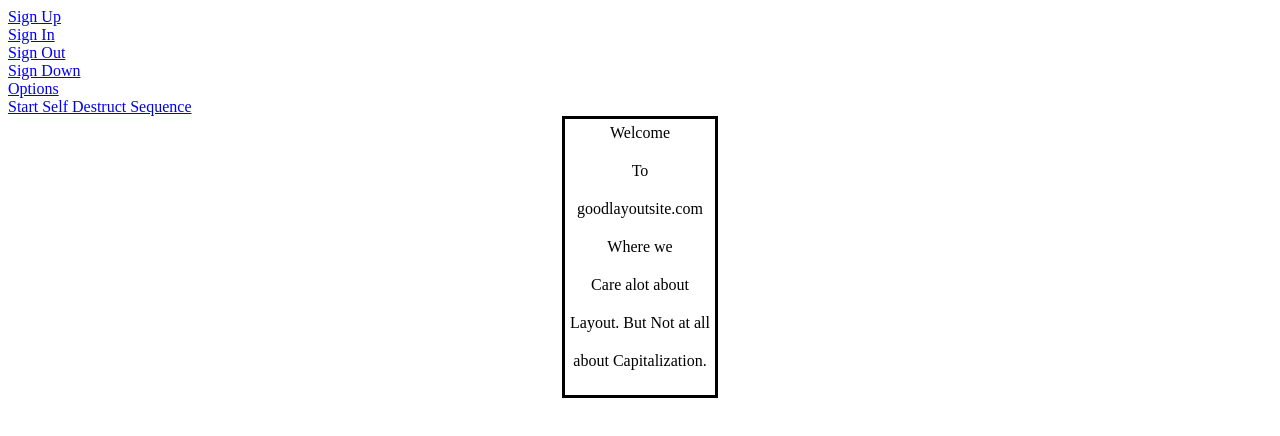
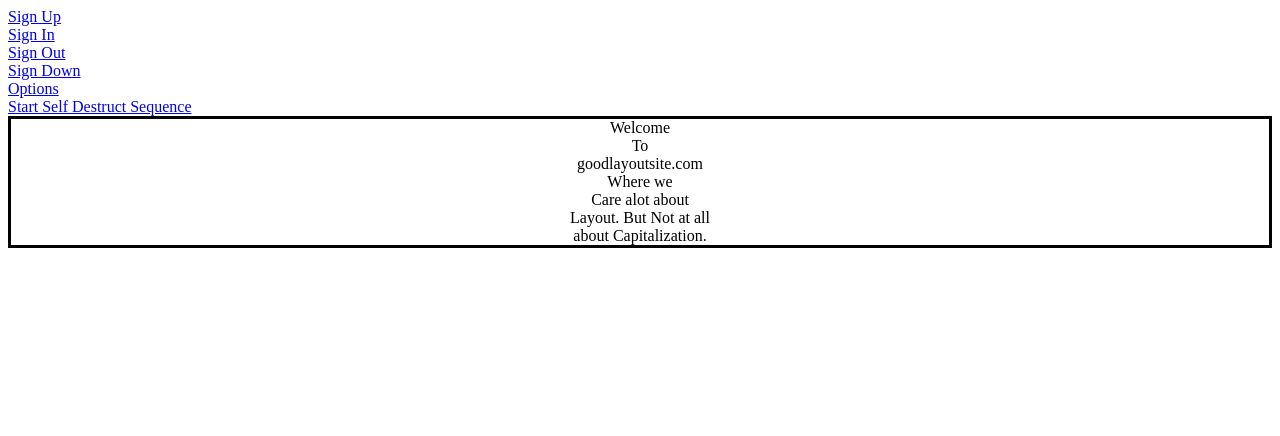
Before and after one commit to runnedrun/layout-challenge-1, a plain HTML site: page index.html in a window 1280 px wide. Drawn offline with Linux system fonts and the light colour scheme; a script that the page names is missing.

Commit message:
Classadoo autocommit

```diff
--- a/style.css
+++ b/style.css
@@ -3,16 +3,13 @@
 }
 
 .main-page-wrapper {
-  width: 100%;
   text-align: center;
 }
 
 .main-page-list {
   border: 3px solid black;
-  display: inline-block;
-  padding: 5px;
 }
 
 .main-page-item {
-  margin-bottom: 20px;
+
 }
```
